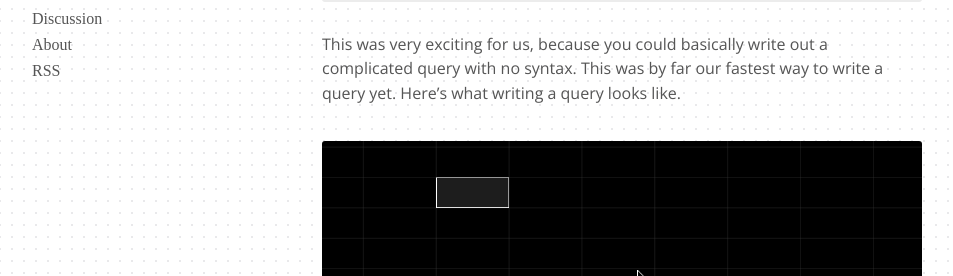
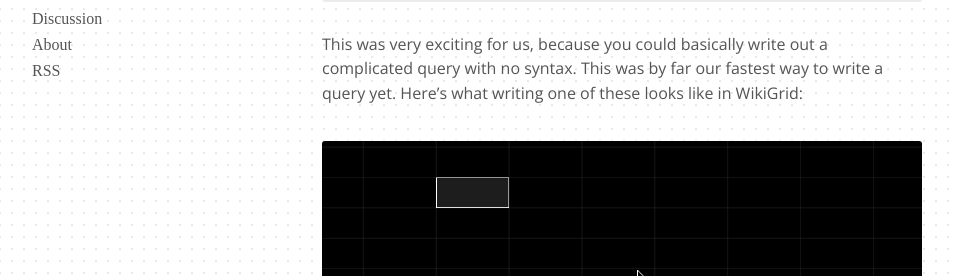
Before and after one commit to Kodowa/incidentalcomplexity, a Jekyll site: the page built from _posts/2016-06-30-apr.md, in a window 1280 px wide and 900 px high, scrolled down 1018 px. Shown: the part 227-503 px from the top of the window, without its empty margins (18-971 px from the left). Built offline with Jekyll 4.4.1, drawn with Linux system fonts in a browser that asks for light colours; some web fonts are replaced.

Commit message:
wordchoice

````diff
--- a/_posts/2016-06-30-apr.md
+++ b/_posts/2016-06-30-apr.md
@@ -28,7 +28,7 @@ In textual form, this would be written:
     (fact name :tag "person" :width :height))
 ```
 
-This was very exciting for us, because you could basically write out a complicated query with no syntax. This was by far our fastest way to write a query yet. Here's what writing a query looks like.
+This was very exciting for us, because you could basically write out a complicated query with no syntax. This was by far our fastest way to write a query yet. Here's what writing one of these looks like in WikiGrid:
 
 ![WikiGrid]({{ site.url }}/images/wikigrid4.gif)
 
````
